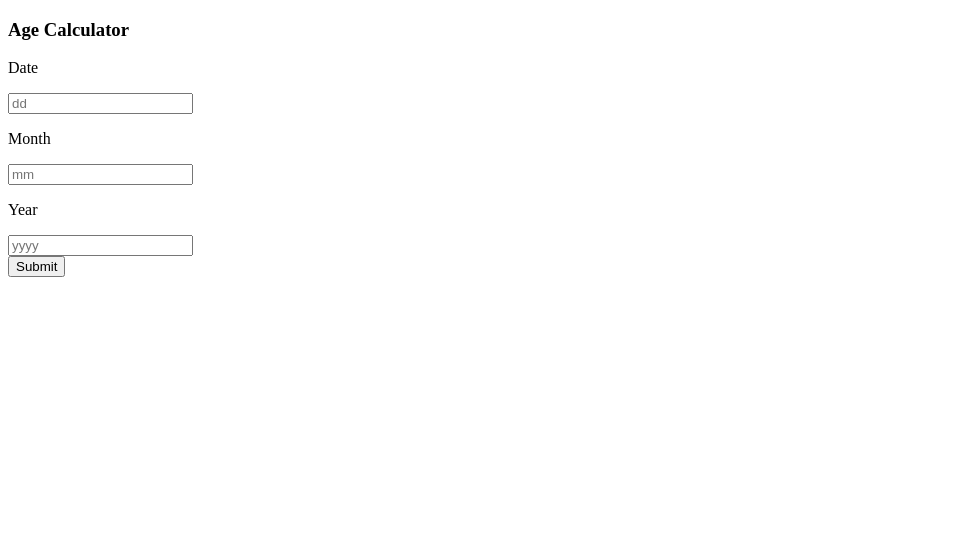
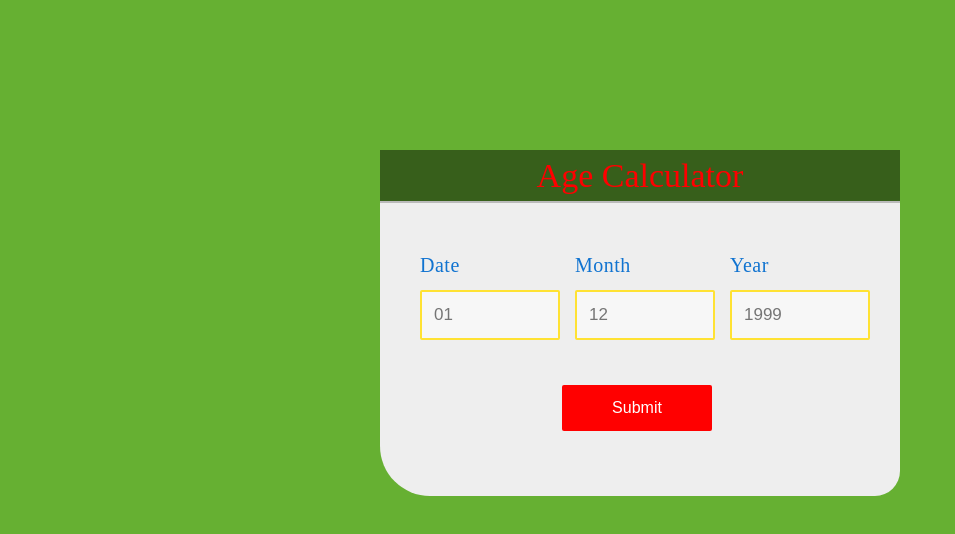
Before and after one commit to AwaisMohsin/age-calculate, a plain HTML site: page Index.html in a window 1280 px wide. Shown: the whole page, without its empty margins (0-955 px from the left). Drawn offline with Linux system fonts and the light colour scheme.

Commit message:
design front U/I using css

```diff
--- /dev/null
+++ b/Index.css
@@ -0,0 +1,105 @@
+* {
+    /* Collapse Padding */
+    box-sizing: border-box;
+   }
+body{
+    font-family: 'Times New Roman', Times, serif;
+    background-color:#66B032 ;
+    font-size: 15px;
+    line-height: 1.5;
+    padding: 0;
+    margin: 0;
+   }
+
+   .container{
+    width:520px;
+    height: auto;
+    margin: 150px auto;
+    background-color: #eee;
+    border-radius: 25px 50px 25px 50px;
+   }
+   .base{
+    width: 100%;
+    margin: 0;
+    overflow: hidden;
+    display: block;
+    float: none;
+   }
+   .block{
+    width: 135px;
+    padding: 5px 20px;
+    margin-left: 20px;
+    display: inline-block;
+    float: left;
+   }
+   .base h3{
+    font-size: 26px;
+    text-align: center;
+    font-family: 'Times New Roman', Times, serif;
+    font-weight: normal;
+    margin-top: 0px;
+    box-shadow: 0px 2px #bababa;
+    background: #375F1B;
+    font-size: 34px;
+    color: red;
+   }
+   .title{
+    font-size: 20px;
+    text-align: left;
+    font-family: 'Times New Roman', Times, serif;
+    font-weight: normal;
+    line-height: 0.5;
+    letter-spacing: 0.5px;
+    word-spacing: 2.7px;
+    color: #1073d0;
+   }
+   input[type=text] {
+    width: 140px;
+    margin: auto;
+    outline: none;
+    min-height: 50px;
+    border: 2px solid #FFE233;
+    padding: 12px;
+    background-color: #f7f7f7;
+     border-radius: 2px;
+     color: #1073d0;
+     font-size: 17px;
+   }
+   input[type=text]:focus{
+    background-color: #ffffff;
+    border: 2px solid orange;
+    outline: none;
+   }
+   input[type=button]{
+    width: 150px;
+    margin-left: 35%;
+    margin-top: 40px;
+    outline: none;
+    border: none;
+    border-radius: 2px;
+    background-color: red;
+    color: #ffffff;
+    padding: 14px 16px;
+    text-align: center;
+    font-size: 16px;
+   }
+   /* On hover */
+   input[type=button]:hover{
+    background-color: #FFB633;
+    cursor: pointer;
+   }
+   /* Output Age */
+   #age{
+    display: block;
+    margin: 10px;
+    margin-top: 35px;
+    padding: 10px;
+    padding-bottom: 20px;
+    overflow: hidden;
+    font-family: verdana;
+    font-size: 23px;
+    font-weight: normal;
+    line-height: 1.5;
+    word-spacing: 2.7px;
+    color: navy;
+   }
--- a/Index.html
+++ b/Index.html
@@ -6,6 +6,7 @@
     <meta http-equiv="X-UA-Compatible" content="IE=edge">
     <meta name="viewport" content="width=device-width, initial-scale=1.0">
     <title>Age Calculation</title>
+	<link rel="stylesheet" href="Index.css">
 </head>
 
 <body>
@@ -17,17 +18,17 @@
                 </div>
                 <div class="block">
                     <p class="title">Date</p>
-                    <input type="text" name="date" id="date" placeholder="dd" required="required" minlength="1"
+                    <input type="text" name="date" id="date" placeholder="01" required="required" minlength="1"
                         maxlength="2" />
                 </div>
                 <div class="block">
                     <p class="title">Month</p>
-                    <input type="text" name="month" id="month" placeholder="mm" required="required" minlength="1"
+                    <input type="text" name="month" id="month" placeholder="12" required="required" minlength="1"
                         maxlength="2" />
                 </div>
                 <div class="block">
                     <p class="title">Year</p>
-                    <input type="text" name="year" id="year" placeholder="yyyy" required="required" minlength="4"
+                    <input type="text" name="year" id="year" placeholder="1999" required="required" minlength="4"
                         maxlength="4" />
                 </div>
             </div>
```
